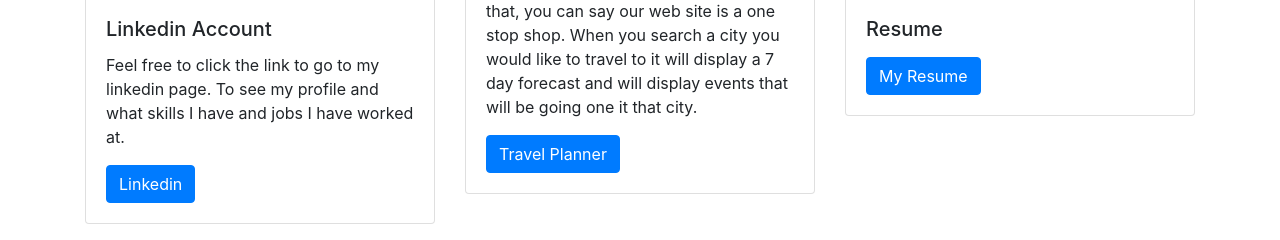
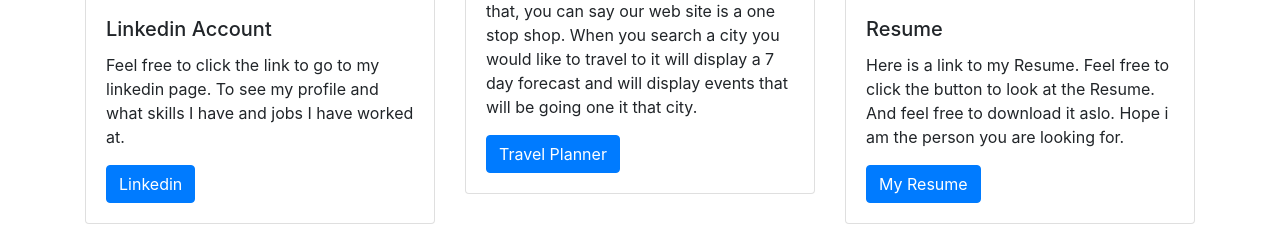
Before and after one commit to Kobehill68/02_Responsive_Portfolio, a plain HTML site: page portfolio.html in a window 1280 px wide. Shown: the part 976-1216 px from the top of the page. Drawn offline with nearby package versions, Linux system fonts and the light colour scheme.

Commit message:
added a link to my resume

```diff
--- a/portfolio.html
+++ b/portfolio.html
@@ -114,11 +114,11 @@
                 <div class="col-md-4 col-sm-6">
                     <!--Card 6-->
                     <div class="card mt-3">
-                        <img src="./assets/images/Write-your-resume.jpg" width="150" height="150" class="card-img-top img-fluid" alt="..."/>
+                        <img src="./assets/images/Write-your-resume.jpg" width="200" height="200" class="card-img-top img-fluid" alt="..."/>
                         <div class="card-body">
                         <h5 class="card-title">Resume</h5>
-                        <p class="card-text"></p>
-                        <a href="file:///C:/Users/kobeh/Downloads/Resume.pd" class="btn btn-primary"> My Resume</a>
+                        <p class="card-text">Here is a link to my Resume. Feel free to click the button to look at the Resume. And feel free to download it aslo. Hope i am the person you are looking for.</p>
+                        <a href="https://drive.google.com/file/d/1NmtxrdE4Siam3m6OopJF8_WKhuwEAq25/view?usp=sharing" class="btn btn-primary"> My Resume</a>
                         </div>
                     </div>
 
```
